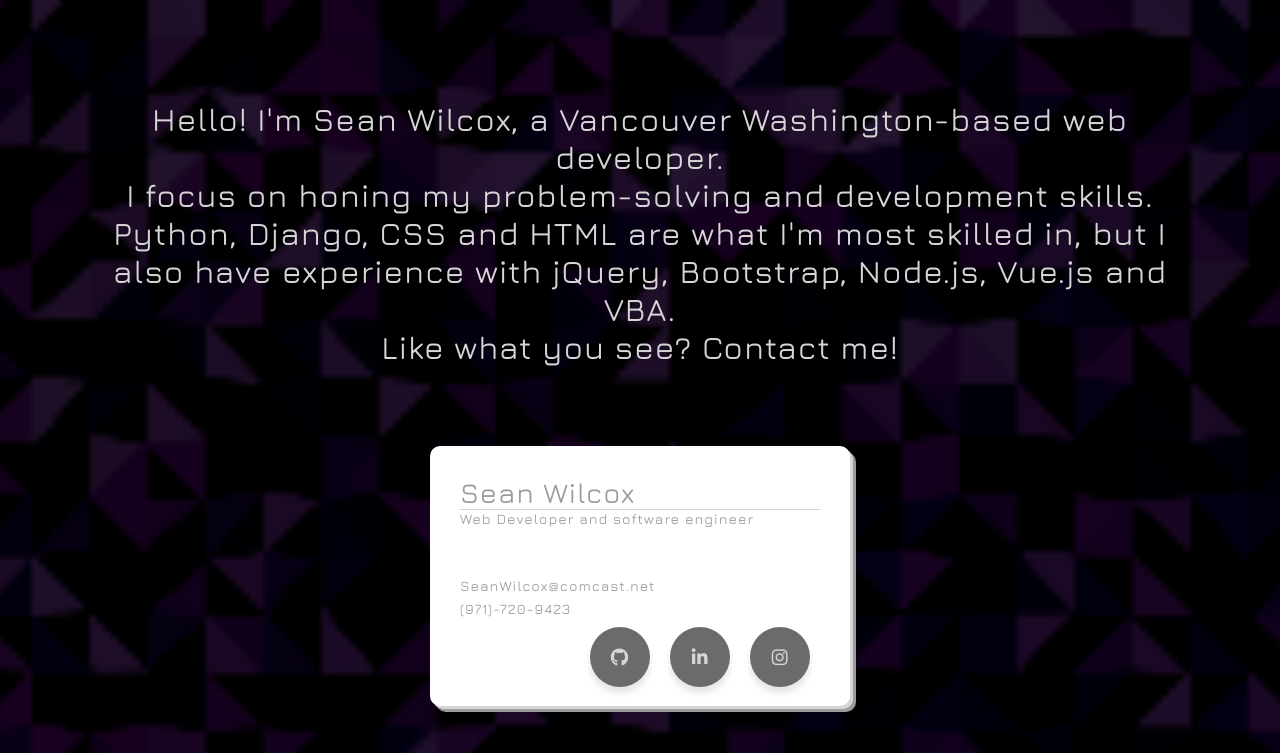
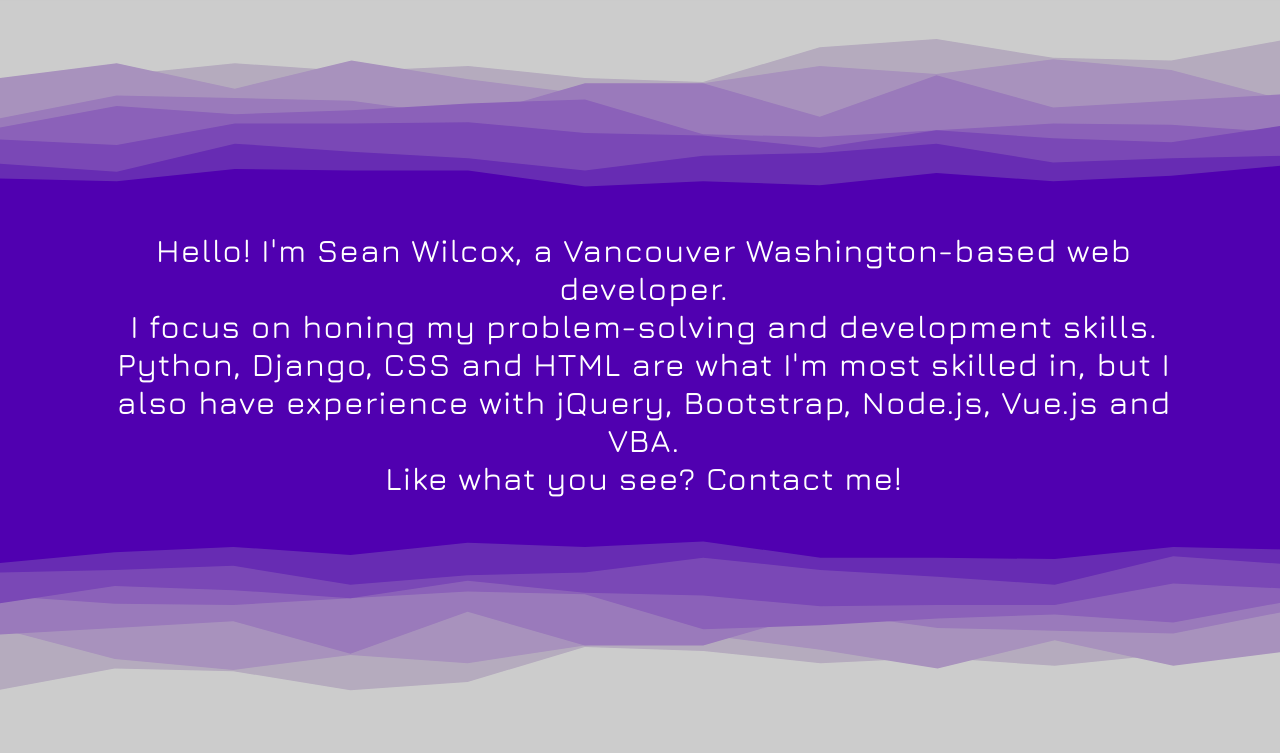
Before and after one commit to SeanDutt/SeanDutt.github.io, a plain HTML site: page index.html in a window 1280 px wide. Shown: the top 753 px of the page. Drawn offline with nearby package versions, Linux system fonts and the light colour scheme; a web font is replaced by a local one.

Commit message:
background redo

```diff
--- a/blogstyle.css
+++ b/blogstyle.css
@@ -4,6 +4,12 @@
 url("https://fonts.googleapis.com/css2?family=Poppins&display=swap");
 @import
 url('https://fonts.googleapis.com/css2?family=Indie+Flower&family=Jura:wght@500&family=Volkhov:ital,wght@0,400;0,700;1,400;1,700&display=swap');
+
+:root {
+  --navColor: white;
+  --fontColor: rgb(70, 70, 70);
+  --accentColor: rgb(94, 13, 114);
+}
 
 html {
   margin: 0px;
@@ -33,43 +39,59 @@ a, a:hover, a:focus, a:active {
 }
 
 body {
-  display: grid;
-  grid-auto-flow: column;
-  gap: 8px;
-  background-image: url("../../media/images/trianglify.png");
+  margin: 0;
+  overflow-x: hidden;
   background-position: center;
   background-repeat: no-repeat;
   background-size: cover;
-  background-color: black;
-}
-
-:root {
-  --navColor: white;
-  --fontColor: rgb(214, 214, 214);
-  --accentColor: rgb(94, 13, 114);
+  background-color: #cccccc;
 }
 
 .container {
   display: grid;
+}
 
+section {
+  position: relative;
+  display: flex;
+  flex-direction: column;
+  padding: 0px 15vw;
+}
+
+.layer1 {
+  background-image: url('/media/images/peaks.svg');
+}
+
+.layer2 {
+  background-image: url('/media/images/peaks.svg');
+  transform: rotate(180deg);
+}
+
+.spacer {
+  aspect-ratio: 960/150;
+  width: 100%;
+  background-repeat: no-repeat;
+  background-position: center;
+  background-size: cover;
 }
 
 /* Header components */
-.header {
+#header {
+  background: #5000b0;
   text-align: center;
   font-size: 2rem;
-  margin: 100px 80px 0px 80px;
+  padding: 30px 80px 30px 80px;
 }
 
 .welcome, .information {
   margin: auto;
   max-width: 1100px;
+  color: white;
 }
 
 /* Card Components */
-.card-container {
+#card-container {
   position: relative;
-  width: 25%;
   height: 200px;
   padding: 30px;
   min-width: 360px;
@@ -95,16 +117,16 @@ body {
   0% {
     opacity: 0;
     transform: translateX(0px) translateY(50px);
-    color: #9B9B9B;
+    color: var(--fontColor);
   }
   100% {
     opacity: 1;
     transform: translateX(0px) translateY(0px);
-    color: #9B9B9B;
+    color: var(--fontColor);
   }
 }
 
-.card-container .card {
+#card-container .card {
   width: auto;
   border-radius: 10px;
   background-color: rgb(255, 255, 255);
@@ -113,7 +135,7 @@ body {
   position: relative;
 }
 
-.card-container .card .name {
+#card-container .card .name {
   font-size: 28px;
   margin: 0px auto 0px auto;
   animation: card-ani2 1s;
@@ -121,7 +143,7 @@ body {
   animation-fill-mode: forwards;
 }
 
-.card-container .card hr {
+#card-container .card hr {
   border: 0;
   height: 1px;
   background-color: #d4d4d4;
@@ -130,14 +152,14 @@ body {
   animation-fill-mode: forwards;
 }
 
-.card-container .card .title {
+#card-container .card .title {
   font-size: 14px;
   animation: card-ani2 1s;
   animation-delay: 0.3s;
   animation-fill-mode: forwards;
 }
 
-.card-container .card .email {
+#card-container .card .email {
   font-size: 14px;
   margin: 50px auto 6px auto;
   animation: card-ani2 1s;
@@ -145,7 +167,7 @@ body {
   animation-fill-mode: forwards;
 }
 
-.card-container .card .phone {
+#card-container .card .phone {
   font-size: 14px;
   animation: card-ani2 1s;
   animation-delay: 0.6s;
@@ -153,13 +175,13 @@ body {
 }
 
 .social-wrapper {
-  display: inline-flex;
-  float: right;
+  display: flex;
+  justify-content: flex-end;
 }
 
 .social-wrapper .icon {
   position: relative;
-  background-color: #6b6b6b;
+  background-color: #909090;
   border-radius: 50%;
   padding: 10px;
   margin: 10px;
@@ -195,10 +217,15 @@ body {
 }
 
 /* Portfolio components */
-.portfolio-container {
+#portfolio-container {
+  background-image: url("/media/images/hive.svg");
+  background-repeat: no-repeat;
+  background-position: center;
+  background-size: contain;
   display: grid;
   grid-template-columns: repeat(2, 1fr);
   grid-auto-rows: 50%;
+  column-gap: 10%;
 }
 
 .portfolio {
@@ -254,7 +281,7 @@ body {
 
 /* Small-screen */
 @media only screen and (max-width: 920px) {
-.portfolio-container {
+#portfolio-container {
   grid-template-columns: repeat(1, 1fr);
 }
 
@@ -262,8 +289,8 @@ body {
   height: 250px;
 }
 
-.header {
+#header {
   font-size: 2.5rem;
-  margin: 10px 10px;
+  padding: 10px 10px;
 }
 }
--- a/index.html
+++ b/index.html
@@ -10,11 +10,17 @@
 </head>
 <body>
     <div class="container">
-        <div class="header">
+
+      <div class="spacer layer2"></div>
+
+        <section id="header">
           <p class="welcome">Hello! I'm Sean Wilcox, a Vancouver Washington-based web developer.</p>
           <p class="information">I focus on honing my problem-solving and development skills. Python, Django, CSS and HTML are what I'm most skilled in, but I also have experience with jQuery, Bootstrap, Node.js, Vue.js and VBA.<br>Like what you see? Contact me!</p>
-        </div>
-        <div class="card-container">
+        </section>
+
+      <div class="spacer layer1"></div>
+
+        <section id="card-container">
           <div class="card">
             <div class="name">Sean Wilcox</div>
             <hr>
@@ -33,33 +39,41 @@
               <span><i class="fab fa-instagram"></i></span>
             </a>
           </div>
-        </div>
-        <div class="portfolio-container">
+        </section>
+
+
+
+        <section id="portfolio-container">
+
           <div class="stand">
             <div class="portfolio">
               <a href="https://ecocompete.herokuapp.com/" target="_blank" class="portfolio-image"><img src="media\images\Ecocompete.JPG" alt="Under Construction"></a>
               <span>Ecocompete</span>
             </div>
           </div>
+
           <div class="stand">
             <div class="portfolio">
               <a href="https://codepen.io/Dutt1ez/full/GRrLMRj" target="_blank" class="portfolio-image"><img src="media\images\Timer.PNG" alt="Under Construction"></a>
               <span>Stopwatch app</span>
             </div>
           </div>
+
           <div class="stand">
             <div class="portfolio">
               <a href="https://codepen.io/Dutt1ez/full/GRreGgW" target="_blank" class="portfolio-image"><img src="media\images\ToDo.JPG" alt="Under Construction"></a>
               <span>To-do list app</span>
             </div>
           </div>
+
           <div class="stand">
             <div class="portfolio">
               <img src="media\images\under-construction.jpg" alt="Under Construction">
             </div>
           </div>
-        </div>
+
+        </section>
       </div>
-          </main>
+
 </body>
 </html>
```
Also changed, not shown: media/images/hive.svg (added), media/images/peaks.svg (added).
